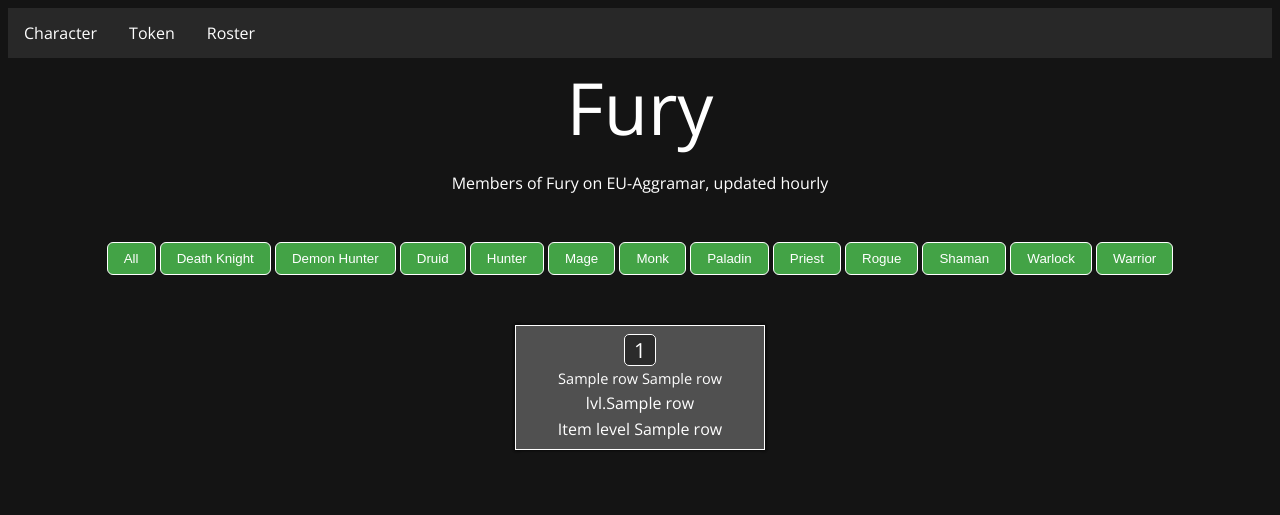
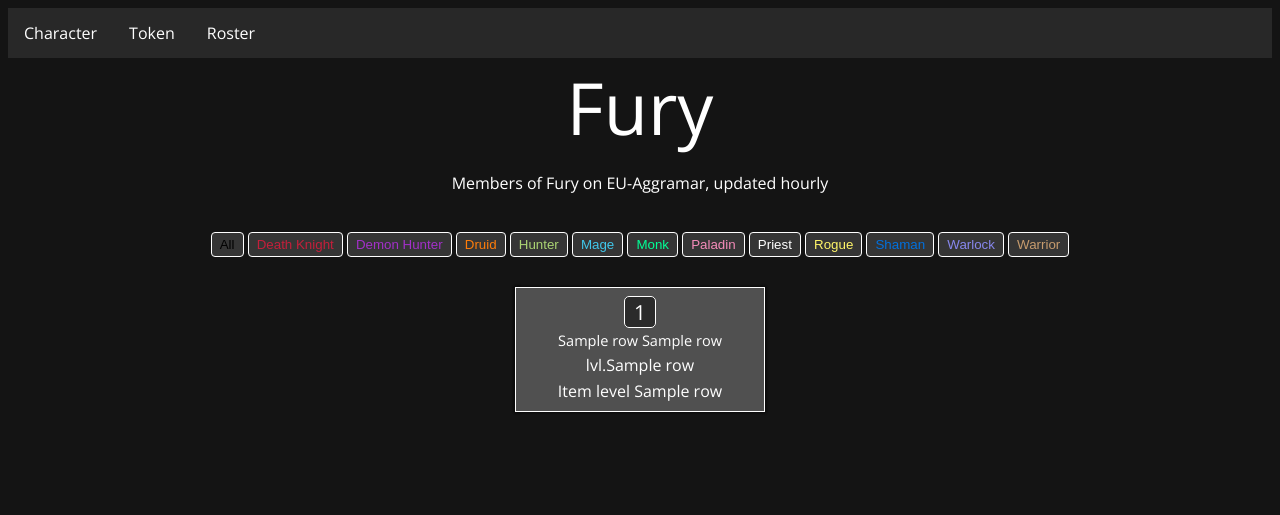
Before and after one commit to frreri/CharacterInfo, a Python web app: template webengine/templates/roster.html in a window 1280 px wide. Shown: the top 515 px of the page. Run offline with Jinja, Linux system fonts and the light colour scheme; the template is opened without the code that fills it: most values are stand-ins (such as "Sample title", 1, 10 or a date in 2020).

Commit message:
Adding class sorting to roster site

```diff
--- a/webengine/static/css/roster.css
+++ b/webengine/static/css/roster.css
@@ -4,28 +4,44 @@
     align-items: flex-start;
     align-content: flex-start;
 }
+
 .roster-grp a {
     text-decoration: none;
-    color:white;
+    color: white;
 }
+
 .roster-box {
-  box-shadow: 0 1px 3px rgba(0,0,0,0.3),1px 0 3px rgba(0,0,0,0.3), 0 -1px 3px rgba(0,0,0,0.3),-1px 0px 3px rgba(0,0,0,0.3);
+    box-shadow: 0 1px 3px rgba(0, 0, 0, 0.3), 1px 0 3px rgba(0, 0, 0, 0.3), 0 -1px 3px rgba(0, 0, 0, 0.3), -1px 0px 3px rgba(0, 0, 0, 0.3);
     background-color: rgb(80, 80, 80);
     border: 1px solid white;
     padding: 7px 7px 2px 7px;
     width: 234px;
     margin: 5px;
     line-height: 160%;
-  flex-shrink:0;
+    flex-shrink: 0;
     display: inline-block;
 }
+
 .roster-box:hover {
     background-color: rgb(60, 60, 60);
 }
+
 .roster-name-tag {
     border: 1px solid white;
     border-radius: 5px;
     padding: 0.5% 4% 0.5% 4%;
-  font-size:130%;
+    font-size: 130%;
     background-color: rgb(43, 43, 43);
 }
+
+.roster-butn {
+    border-radius: 4px;
+    padding: 4px 8px;
+    background-color: rgb(53, 53, 53);
+    border: 1px solid white;
+}
+
+.roster-butn:hover {
+    background-color: rgb(33, 33, 33);
+    cursor: pointer;
+}
--- a/webengine/templates/roster.html
+++ b/webengine/templates/roster.html
@@ -8,19 +8,19 @@
 </span>
 <p>Members of Fury on EU-Aggramar, updated hourly</p><br>
 <form method="post">
-    <button name="sort_class" type="submit" value="all" class="lookup-butn">All</button>
-    <button name="sort_class" type="submit" value="deathknight" class="lookup-butn">Death Knight</button>
-    <button name="sort_class" type="submit" value="demonhunter" class="lookup-butn">Demon Hunter</button>
-    <button name="sort_class" type="submit" value="druid" class="lookup-butn">Druid</button>
-    <button name="sort_class" type="submit" value="hunter" class="lookup-butn">Hunter</button>
-    <button name="sort_class" type="submit" value="mage" class="lookup-butn">Mage</button>
-    <button name="sort_class" type="submit" value="monk" class="lookup-butn">Monk</button>
-    <button name="sort_class" type="submit" value="paladin" class="lookup-butn">Paladin</button>
-    <button name="sort_class" type="submit" value="priest" class="lookup-butn">Priest</button>
-    <button name="sort_class" type="submit" value="rogue" class="lookup-butn">Rogue</button>
-    <button name="sort_class" type="submit" value="shaman" class="lookup-butn">Shaman</button>
-    <button name="sort_class" type="submit" value="warlock" class="lookup-butn">Warlock</button>
-    <button name="sort_class" type="submit" value="warrior" class="lookup-butn">Warrior</button>
+    <button name="sort_class" type="submit" value="all" class="roster-butn">All</button>
+    <button name="sort_class" type="submit" value="deathknight" class="death-knight-color roster-butn">Death Knight</button>
+    <button name="sort_class" type="submit" value="demonhunter" class="demon-hunter-color roster-butn">Demon Hunter</button>
+    <button name="sort_class" type="submit" value="druid" class="druid-color roster-butn">Druid</button>
+    <button name="sort_class" type="submit" value="hunter" class="hunter-color roster-butn">Hunter</button>
+    <button name="sort_class" type="submit" value="mage" class="mage-color roster-butn">Mage</button>
+    <button name="sort_class" type="submit" value="monk" class="monk-color roster-butn">Monk</button>
+    <button name="sort_class" type="submit" value="paladin" class="paladin-color roster-butn">Paladin</button>
+    <button name="sort_class" type="submit" value="priest" class="priest-color roster-butn">Priest</button>
+    <button name="sort_class" type="submit" value="rogue" class="rogue-color roster-butn">Rogue</button>
+    <button name="sort_class" type="submit" value="shaman" class="shaman-color roster-butn">Shaman</button>
+    <button name="sort_class" type="submit" value="warlock" class="warlock-color roster-butn">Warlock</button>
+    <button name="sort_class" type="submit" value="warrior" class="warrior-color roster-butn">Warrior</button>
 </form>
 
 <div class="roster-grp">
```
Lines whose indentation alone changed are shown as unchanged.
